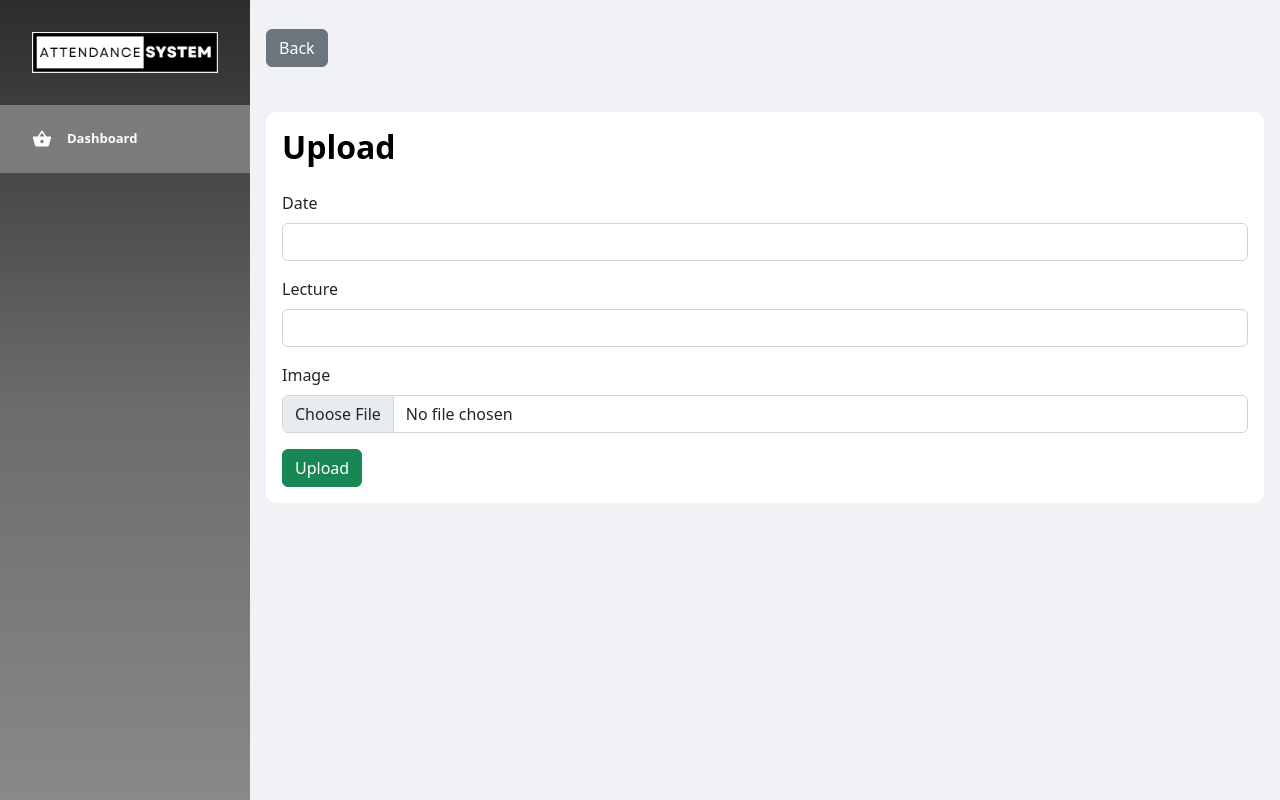
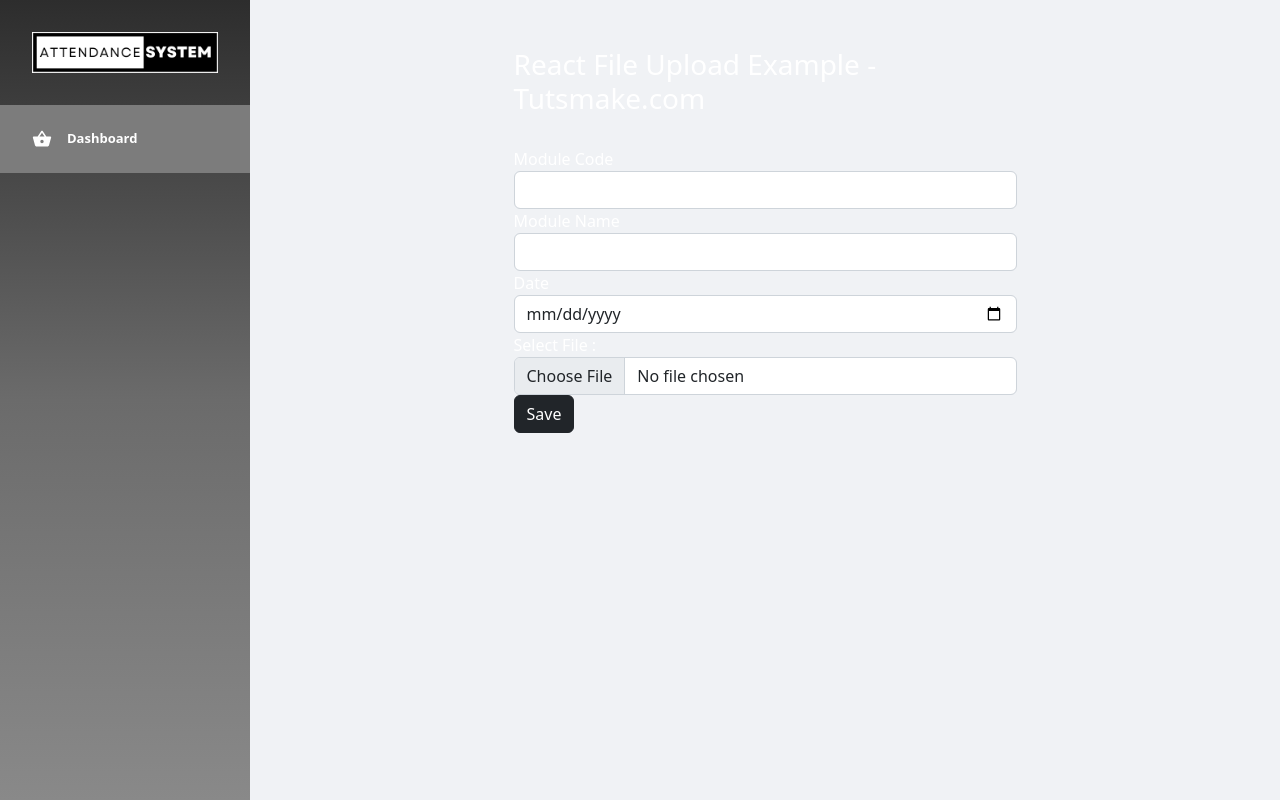
Before and after one commit to rushanJ/cgv_assignment_frontend, a React (Create React App) app: page /upload in a window 1280 px wide. Built offline with nearby package versions, Linux system fonts and the light colour scheme.

Commit message:
File Upload Done

```diff
--- a/package.json
+++ b/package.json
@@ -6,6 +6,7 @@
     "@testing-library/jest-dom": "^5.16.4",
     "@testing-library/react": "^13.3.0",
     "@testing-library/user-event": "^13.5.0",
+    "axios": "^0.27.2",
     "bootstrap": "^5.2.0",
     "react": "^18.2.0",
     "react-bootstrap": "^2.5.0",
--- a/src/pages/upload.jsx
+++ b/src/pages/upload.jsx
@@ -1,52 +1,115 @@
-import Button from "react-bootstrap/Button";
-import { Link } from "react-router-dom";
-import Form from "react-bootstrap/Form";
-import DashboardHeader from "../components/DashboardHeader";
-import * as rb from "react-bootstrap";
+import React from 'react'
+import axios from 'axios';
 
-import "./styles.css";
+class FileUpload extends React.Component{
 
-const Upload = () => {
+    constructor(){
+        super();
+        this.state = {
+            selectedFile:'',
+            moduleCode: '',
+            moduleName: '',
+            date: '',
+        }
 
-  return (
-    <div className="dashboard-content">
-      <div className="dashbord-header-container">
-        <Link className="nav-link" to="/">
-          <Button variant="secondary" size="md">
-            Back
-          </Button>
-        </Link>
-        <div className="dashbord-header-right"></div>
-      </div>
+        this.handleInputChange = this.handleInputChange.bind(this);
+        this.handleModuleCodeChange = this.handleModuleCodeChange.bind(this);
+        this.handleModuleNameChange = this.handleModuleNameChange.bind(this);
+        this.handleDateChange = this.handleDateChange.bind(this);
+    }
 
-      <div className="dashboard-content-container">
-        <div className="dashboard-content-header">
-          <h2>Upload</h2>
-        </div>
-        <Form>
-          <Form.Group className="mb-3" controlId="formBasicEmail">
-            <Form.Label>Date</Form.Label>
-            <Form.Control type="text" placeholder="" />
-          </Form.Group>
+    handleInputChange(event) {
+        this.setState({
+            selectedFile: event.target.files[0],
+          })
+    }
 
-          <Form.Group className="mb-3" controlId="formBasicPassword">
-            <Form.Label>Lecture</Form.Label>
-            <Form.Control type="text" placeholder="" />
-          </Form.Group>
+    handleModuleCodeChange(event) {
+      this.setState({
+        moduleCode: event.target.value,
+        })
+  }
 
-          <Form.Group className="mb-3" controlId="formBasicPassword">
-            <Form.Label>Image</Form.Label>
-            <Form.Control type="file" name="file" />
-          </Form.Group>
+  handleModuleNameChange(event) {
+    this.setState({
+      moduleName: event.target.value,
+      })
+}
+
+handleDateChange(event) {
+  this.setState({
+    date: event.target.value,
+    })
+}
+
+    submit(){
+        const data = new FormData()
+        data.append('file', this.state.selectedFile)
+        data.append('moduleCode', this.state.moduleCode)
+        data.append('moduleName', this.state.moduleName)
+        data.append('date', this.state.date)
+        console.warn(this.state.selectedFile);
+        let url = "http://localhost:8000/api/file/";
+
+        axios.post(url, data, { // receive two parameter endpoint url ,form data
+        })
+        .then(res => { // then print response status
+            console.warn(res);
+        })
+
+    }
+
+    render(){
+        return(
+            <div>
+                <div className="row">
+                    <div className="col-md-6 offset-md-3">
+                        <br /><br />
+
+                            <h3 className="text-white">React File Upload Example - Tutsmake.com</h3>
+                            <br />
+                            <div className="form-row">
+                                <div className="form-group col-md
+                                -6">
+                                    <label className="text-white">Module Code</label>
+                                    <input type="text" className="form-control" name="moduleCode" onChange={this.handleModuleCodeChange} />
+                                </div>
+                            </div>
+
+                            <div className="form-row">
+                                <div className="form-group col-md
+                                -6">
+                                    <label className="text-white">Module Name</label>
+                                    <input type="text" className="form-control" name="moduleName" onChange={this.handleModuleNameChange} />
+                                </div>
+                            </div>
+                            <div className="form-row">
+                                <div className="form-group col-md
+                                -6">
+                                    <label className="text-white">Date</label>
+                                    <input type="date" className="form-control" name="moduleCode" onChange={this.handleDateChange} />
+                                </div>
+                            </div>
+
+                            <div className="form-row">
+                                <div className="form-group col-md
+                                -6">
+                                    <label className="text-white">Select File :</label>
+                                    <input type="file" className="form-control" name="upload_file" onChange={this.handleInputChange} />
+                                </div>
+                            </div>
 
 
-          <Button variant="success" type="submit">
-            Upload
-          </Button>
-        </Form>
-      </div>
-    </div>
-  );
-};
+                            <div className="form-row">
+                                <div className="col-md-6">
+                                    <button type="submit" className="btn btn-dark" onClick={()=>this.submit()}>Save</button>
+                                </div>
+                            </div>
+                    </div>
+                </div>
+            </div>
+        )
+    }
+}
 
-export default Upload;
+export default FileUpload;
```
Also changed, not shown: 1 other file (tests, documents, lock files or other folders).
